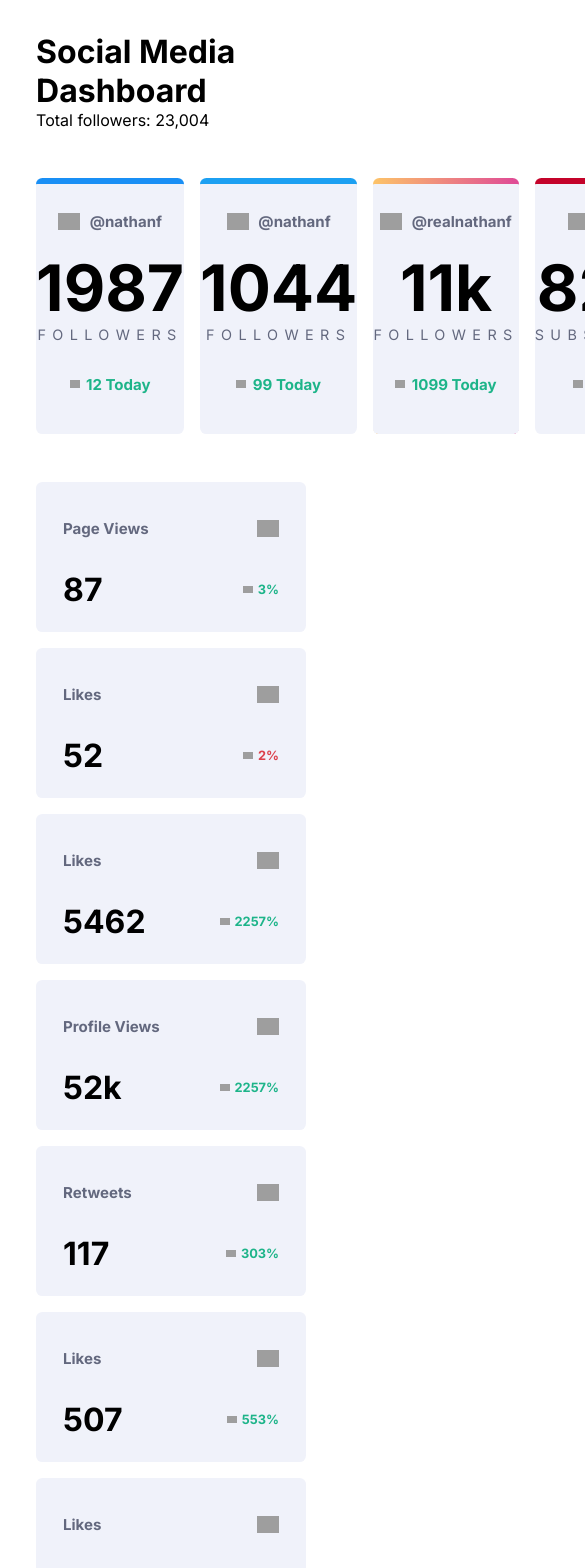
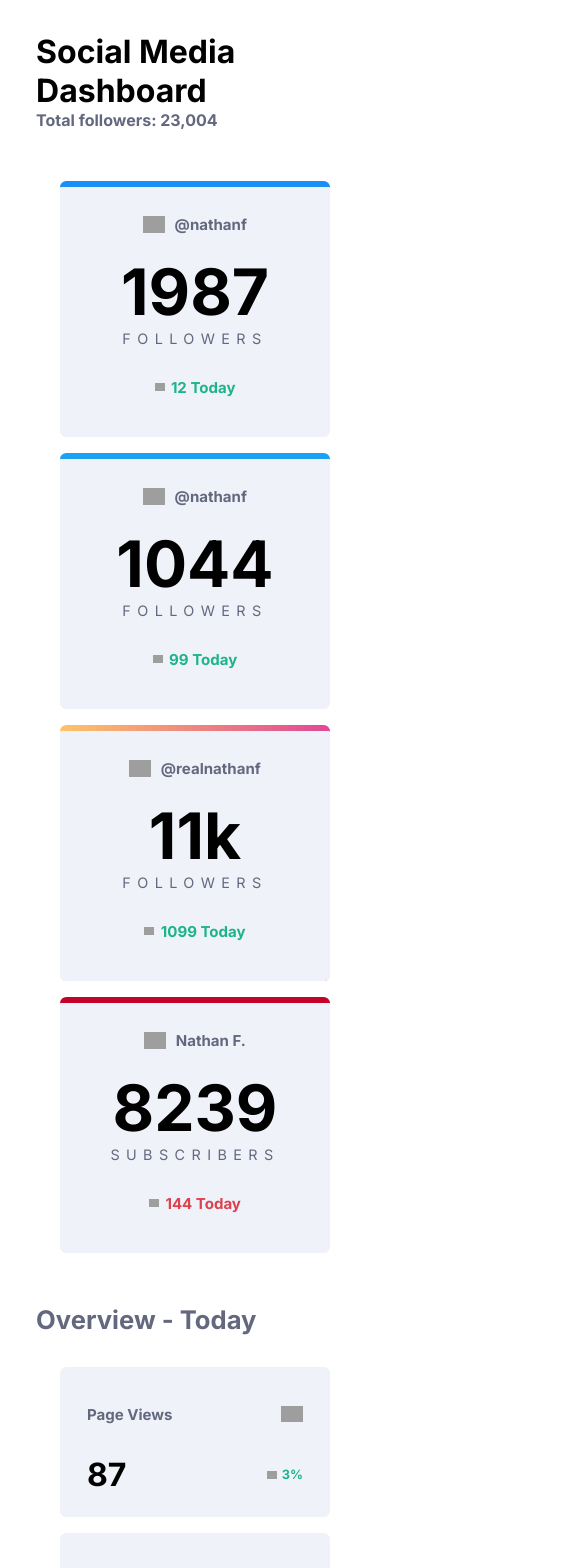
Before and after one commit to agusscript/social-media-dashboard-react, a React (Vite) app: page / in a window 390 px wide. Shown: the top 1568 px of the page, 585 px wide, since content can reach past the window. Built offline with nearby package versions, Linux system fonts and the light colour scheme; grey boxes are pictures that could not be loaded.

Commit message:
Add full responsive layout with grid

```diff
--- a/src/App.jsx
+++ b/src/App.jsx
@@ -19,6 +19,8 @@ function App() {
           {MainCards}
         </section>
 
+        <h2 className='subtitle'>Overview - Today</h2>
+
         <section className='secondary-cards-container'>
           {SecondaryCards}
         </section>
--- a/src/styles/main.scss
+++ b/src/styles/main.scss
@@ -17,22 +17,30 @@ body {
     }
 
     p {
+      color: $Dark-Grayish-Blue;
+      font-weight: 700;
       margin: 0;
     }
   }
 }
 
 .main-cards-container {
-  margin: 3rem 0;
-  display: flex;
-  justify-content: space-between;
+  margin: 3.2rem 0;
+  display: grid;
+  grid-template-columns: repeat(auto-fit, minmax(260px, 1fr));
   gap: 1rem;
+  justify-items: center;
+}
+
+.subtitle {
+  color: $Dark-Grayish-Blue;
+  font-size: 1.6rem;
 }
 
 .secondary-cards-container {
-  margin: 3rem 0;
-  display: flex;
-  flex-wrap: wrap;
-  justify-content: space-between;
+  margin: 2rem 0;
+  display: grid;
+  grid-template-columns: repeat(auto-fit, minmax(260px, 1fr));
   gap: 1rem;
+  justify-items: center;
 }
```
